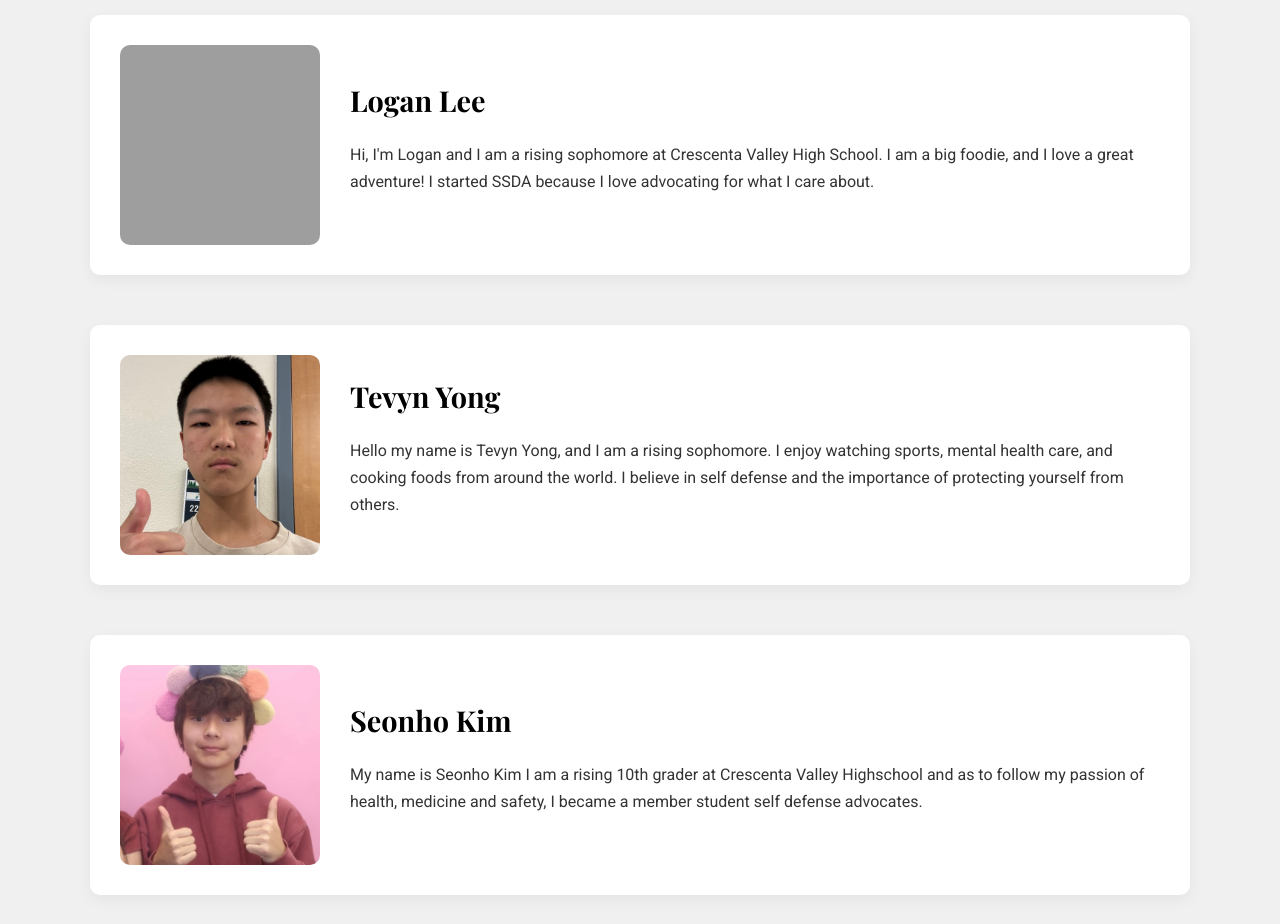
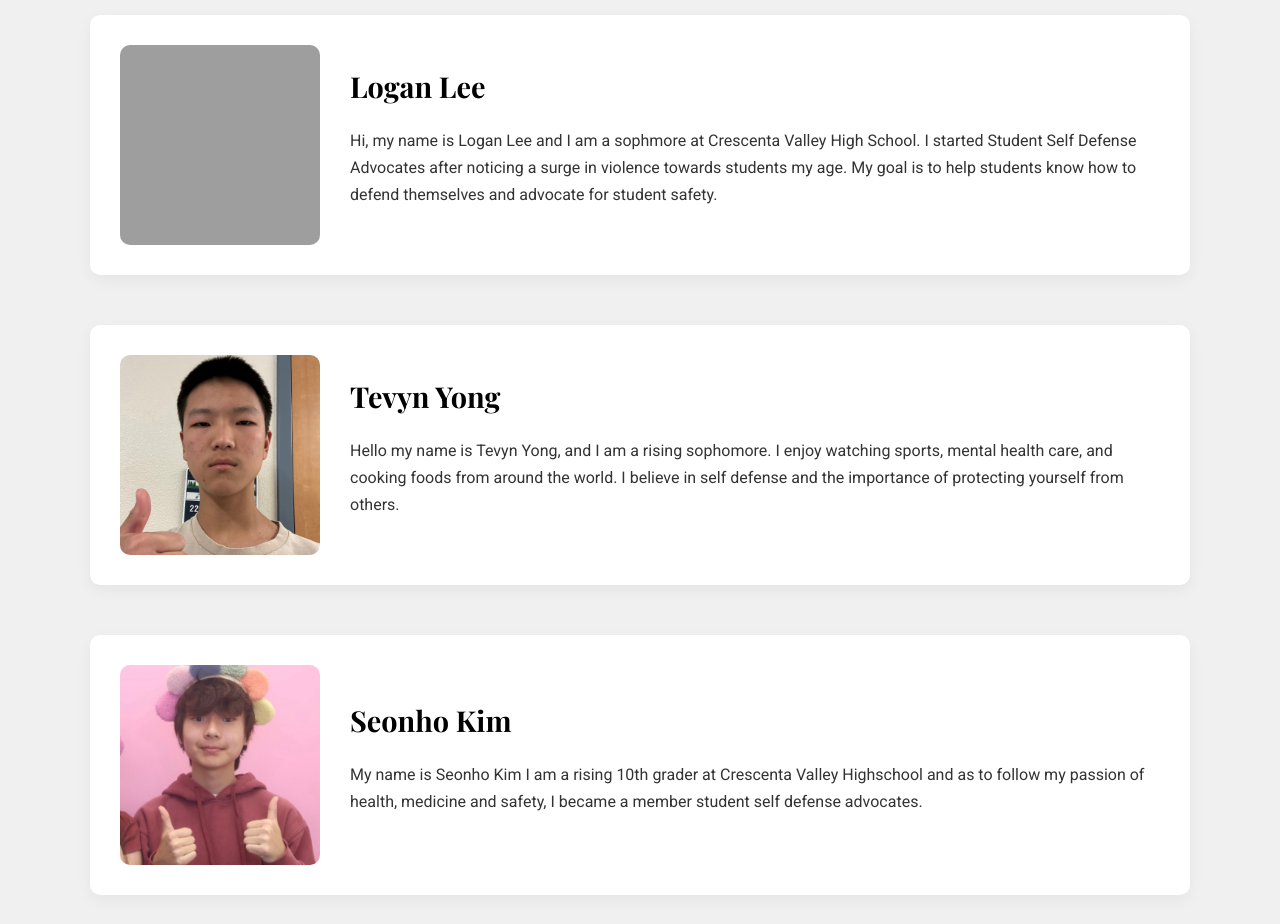
Before and after one commit to seonkim1003/SSDA_Website, a plain HTML site: page about.html in a window 1280 px wide. Shown: the part 1420-2344 px from the top of the page. Drawn offline with nearby package versions, Linux system fonts and the light colour scheme; grey boxes are pictures that could not be loaded.

Commit message:
Update about.html

```diff
--- a/about.html
+++ b/about.html
@@ -50,7 +50,7 @@
                         <img src="assets/team/logan.jpg" alt="Logan Lee">
                         <div class="member-info">
                             <h3>Logan Lee</h3>
-                            <p>Hi, I'm Logan and I am a rising sophomore at Crescenta Valley High School. I am a big foodie, and I love a great adventure! I started SSDA because I love advocating for what I care about.</p>
+                            <p>Hi, my name is Logan Lee and I am a sophmore at Crescenta Valley High School. I started Student Self Defense Advocates after noticing a surge in violence towards students my age. My goal is to help students know how to defend themselves and advocate for student safety.</p>
                         </div>
                     </div>
                     <!-- Tevyn Yong -->
```
